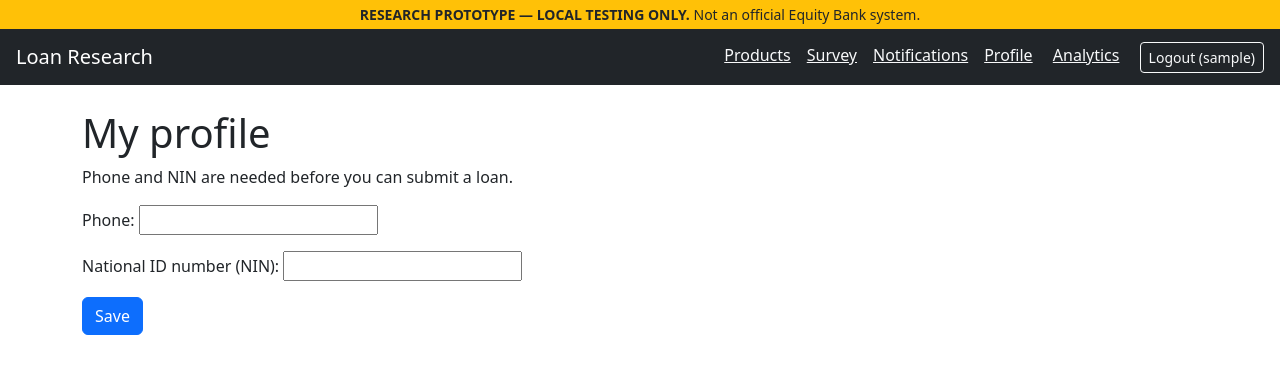
After one commit to Goddy36-A/loan-requisition-system, a Django app: page /profile/ in a window 1280 px wide. The commit adds this page. Shown: the top 374 px of the page. Run offline with Django 5.2, Linux system fonts and the light colour scheme; the visitor is signed in with stand-in values (Sample User, id 1); data comes from the database, SQL or seed files in the repository.

Commit message:
Add documents, profile/affordability, SMS log, repayment schedule, survey CSV

```diff
--- a/config/urls.py
+++ b/config/urls.py
@@ -12,6 +12,12 @@ urlpatterns = [
     path("apply/<int:product_id>/", views.apply, name="apply"),
     path("applications/<int:pk>/", views.detail, name="detail"),
     path("applications/<int:pk>/transition/", views.do_transition, name="transition"),
+    path("applications/<int:pk>/upload/", views.upload, name="upload"),
+    path("documents/<int:doc_id>/", views.download, name="download"),
+    path("documents/<int:doc_id>/review/", views.review_doc, name="review_doc"),
+    path("profile/", views.profile, name="profile"),
+    path("notifications/", views.notifications, name="notifications"),
+    path("analytics/survey.csv", views.survey_csv, name="survey_csv"),
     path("survey/", views.survey, name="survey"),
     path("analytics/", views.analytics, name="analytics"),
 ]
--- a/core/admin.py
+++ b/core/admin.py
@@ -7,3 +7,5 @@ for model in (m.Branch, m.Profile, m.LoanProduct, m.LoanApplication, m.Document,
 class AuditAdmin(admin.ModelAdmin):
     list_display = ("timestamp", "user", "action", "application")
     readonly_fields = [f.name for f in m.AuditLog._meta.fields]
+admin.site.register(m.RepaymentInstallment)
+admin.site.register(m.SmsLog)
--- a/core/management/commands/seed_data.py
+++ b/core/management/commands/seed_data.py
@@ -22,6 +22,8 @@ class Command(BaseCommand):
                 u.set_password(pw)
             if name == "admin": u.is_staff = u.is_superuser = True
             u.save(); Profile.objects.get_or_create(user=u, defaults={"role": role})
+            if name == "customer1":  # fictional demo identity
+                Profile.objects.filter(user=u).update(nin="CM12345678ABCD", phone="+256700000001")
         for b in ["Kampala Main Branch", "Ntinda Branch", "Jinja Branch", "Mbarara Branch", "Entebbe Branch"]:
             Branch.objects.get_or_create(name=b)
         for n, lo, hi, rate, per in PRODUCTS:
--- a/core/templates/core/analytics.html
+++ b/core/templates/core/analytics.html
@@ -1,4 +1,4 @@
 {% extends "core/base.html" %}{% block content %}<h1>Research analytics</h1>
 <p>Applications: {{ total }} &middot; Avg hours submit-to-decision: {{ avg_hours|default:"n/a" }} &middot; Survey respondents: {{ n_responses }}</p>
 <ul>{% for s, n in by_status.items %}<li>{{ s }}: {{ n }}</li>{% endfor %}</ul>
-<h2 class="h5">Survey category means (1-5)</h2><ul>{% for c in cats %}<li>{{ c.question__category }}: {{ c.mean|floatformat:2 }}</li>{% empty %}<li>No responses yet.</li>{% endfor %}</ul>{% endblock %}
+<p><a href="{% url 'survey_csv' %}">Download survey CSV</a></p><h2 class="h5">Survey category means (1-5)</h2><ul>{% for c in cats %}<li>{{ c.question__category }}: {{ c.mean|floatformat:2 }}</li>{% empty %}<li>No responses yet.</li>{% endfor %}</ul>{% endblock %}
--- a/core/templates/core/base.html
+++ b/core/templates/core/base.html
@@ -3,7 +3,7 @@
 <link rel="stylesheet" href="https://cdn.jsdelivr.net/npm/bootstrap@5.3.3/dist/css/bootstrap.min.css"></head><body>
 <div class="bg-warning text-center small py-1" role="note"><strong>RESEARCH PROTOTYPE &mdash; LOCAL TESTING ONLY.</strong> Not an official Equity Bank system.</div>
 <nav class="navbar navbar-dark bg-dark px-3"><a class="navbar-brand" href="{% url 'dashboard' %}">Loan Research</a>
-{% if user.is_authenticated %}<span><a class="text-light me-3" href="{% url 'products' %}">Products</a><a class="text-light me-3" href="{% url 'survey' %}">Survey</a>
+{% if user.is_authenticated %}<span><a class="text-light me-3" href="{% url 'products' %}">Products</a><a class="text-light me-3" href="{% url 'survey' %}">Survey</a><a class="text-light me-3" href="{% url 'notifications' %}">Notifications</a><a class="text-light me-3" href="{% url 'profile' %}">Profile</a>
 <a class="text-light me-3" href="{% url 'analytics' %}">Analytics</a>
 <form method="post" action="{% url 'logout' %}" class="d-inline">{% csrf_token %}<button class="btn btn-sm btn-outline-light">Logout ({{ user.username }})</button></form></span>{% endif %}</nav>
 <main class="container py-4">{% for m in messages %}<div class="alert alert-info" role="alert">{{ m }}</div>{% endfor %}{% block content %}{% endblock %}</main></body></html>
--- /dev/null
+++ b/core/templates/core/notifications.html
@@ -0,0 +1,4 @@
+{% extends "core/base.html" %}{% block content %}<h1>Notifications</h1>
+<form method="post">{% csrf_token %}<button class="btn btn-sm btn-secondary">Mark all read</button></form>
+<ul class="mt-3">{% for n in notes %}<li>{% if not n.is_read %}<strong>NEW</strong> {% endif %}{{ n.created_at }} &ndash; <strong>{{ n.title }}</strong>: {{ n.message }}</li>{% empty %}<li>None.</li>{% endfor %}</ul>
+<h2 class="h5">Simulated SMS log</h2><ul>{% for s in sms %}<li>{{ s.created_at }} to {{ s.phone|default:"(no phone)" }}: {{ s.text }}</li>{% empty %}<li>None.</li>{% endfor %}</ul>{% endblock %}
--- /dev/null
+++ b/core/templates/core/profile.html
@@ -0,0 +1,2 @@
+{% extends "core/base.html" %}{% block content %}<h1>My profile</h1><p>Phone and NIN are needed before you can submit a loan.</p>
+<form method="post">{% csrf_token %}{{ form.as_p }}<button class="btn btn-primary">Save</button></form>{% endblock %}
--- a/core/views.py
+++ b/core/views.py
@@ -22,7 +22,7 @@ class AppForm(forms.ModelForm):
     class Meta:
         model = LoanApplication
         fields = ["branch", "amount_requested", "purpose", "repayment_period", "employment_status",
-                  "employer_name", "monthly_income", "monthly_expenses", "existing_debt"]
+                  "employer_name", "monthly_income", "monthly_expenses", "existing_debt", "guarantor_name", "guarantor_phone"]
 
 @login_required
 def dashboard(request):
@@ -68,7 +68,9 @@ def _visible(user, pk):
 def detail(request, pk):
     app, role = _visible(request.user, pk)
     trail = app.auditlog_set.select_related("user") if role != Role.CUSTOMER else []
-    return render(request, "core/detail.html", {"app": app, "role": role, "trail": trail,
+    return render(request, "core/detail.html", {"app": app, "role": role, "trail": trail, "aff": services.affordability(app), "docs": app.documents.all(),
+        "sched": app.schedule.all(), "doc_types": DOC_TYPES, "can_review": role == Role.LOAN_OFFICER,
+        "can_upload": role == Role.CUSTOMER and app.status in (Status.DRAFT, Status.INFORMATION_REQUIRED),
         "next": sorted(services.ALLOWED.get(app.status, set()) & {t for t, rs in services.ROLES_FOR.items() if role in rs}),
         "assessments": app.assessments.all() if role != Role.CUSTOMER else []})
 
@@ -80,7 +82,7 @@ def do_transition(request, pk):
     try:
         if to == Status.MANAGER_REVIEW and role == Role.CREDIT_OFFICER:
             Assessment.objects.create(application=app, assessor=request.user, risk_level=request.POST.get("risk", "MEDIUM"),
-                recommendation=request.POST.get("recommendation", "REQUIRE_MORE_INFORMATION"), notes=request.POST.get("note", ""))
+                recommendation=request.POST.get("recommendation", "REQUIRE_MORE_INFORMATION"), credit_history=request.POST.get("credit_history", "NONE"), notes=request.POST.get("note", ""))
         services.transition(app, to, request.user, request.POST.get("note", "").strip())
     except ValidationError as e: messages.error(request, "; ".join(e.messages))
     return redirect("detail", pk)
@@ -107,3 +109,73 @@ def analytics(request):
            "avg_hours": round(statistics.mean(hrs), 2) if hrs else None, "cats": cats,
            "n_responses": SurveyAnswer.objects.values("respondent").distinct().count()}
     return render(request, "core/analytics.html", ctx)
+
+import csv, os, uuid
+from django.http import FileResponse, HttpResponse
+DOC_TYPES = ["National ID", "Payslip", "Employment Letter", "Bank Statement", "Passport Photo", "Supporting Document"]
+MAGIC = {".pdf": b"%PDF", ".png": b"\x89PNG", ".jpg": b"\xff\xd8", ".jpeg": b"\xff\xd8"}
+
+@login_required
+@require_POST
+def upload(request, pk):
+    app, role = _visible(request.user, pk)
+    if role != Role.CUSTOMER or app.status not in (Status.DRAFT, Status.INFORMATION_REQUIRED): raise PermissionDenied
+    f, dtype = request.FILES.get("file"), request.POST.get("doc_type")
+    ext = os.path.splitext(f.name)[1].lower() if f else ""
+    if not f or dtype not in DOC_TYPES: messages.error(request, "Choose a document type and file.")
+    elif ext not in MAGIC or f.size > 5 * 1024 * 1024 or not f.read(4).startswith(MAGIC[ext]):
+        messages.error(request, "Only genuine PDF/JPG/PNG files up to 5 MB are accepted.")
+    else:
+        f.seek(0); f.name = uuid.uuid4().hex + ext  # never trust the client filename
+        Document.objects.create(application=app, doc_type=dtype, file=f)
+        services.audit(request.user, "Document uploaded", app, dtype)
+    return redirect("detail", pk)
+
+@login_required
+def download(request, doc_id):
+    doc = get_object_or_404(Document, pk=doc_id)
+    _visible(request.user, doc.application_id)  # owner or staff only
+    return FileResponse(doc.file.open("rb"), as_attachment=True, filename=doc.doc_type.replace(" ", "_") + os.path.splitext(doc.file.name)[1])
+
+@login_required
+@require_POST
+def review_doc(request, doc_id):
+    doc = get_object_or_404(Document, pk=doc_id)
+    if services.role_of(request.user) != Role.LOAN_OFFICER: raise PermissionDenied
+    st = request.POST.get("status")
+    if st in ("VERIFIED", "REJECTED"):
+        doc.status, doc.reviewer, doc.comments = st, request.user, request.POST.get("comments", "")
+        doc.save(); services.audit(request.user, f"Document {st.lower()}", doc.application, doc.doc_type)
+        if st == "REJECTED":
+            Notification.objects.create(recipient=doc.application.customer, title="Document rejected",
+                notification_type="DOC_REJECTED", message=f"{doc.application.application_number}: {doc.doc_type} - {doc.comments}")
+    return redirect("detail", doc.application_id)
+
+class ProfileForm(forms.ModelForm):
+    class Meta: model = Profile; fields = ["phone", "nin"]
+    def clean_nin(self):
+        n = self.cleaned_data["nin"].strip().upper()
+        if n and (len(n) != 14 or not n.isalnum()): raise forms.ValidationError("NIN must be 14 letters/digits.")
+        return n
+
+@login_required
+def profile(request):
+    p, _ = Profile.objects.get_or_create(user=request.user)
+    form = ProfileForm(request.POST or None, instance=p)
+    if form.is_valid(): form.save(); messages.success(request, "Profile saved."); return redirect("profile")
+    return render(request, "core/profile.html", {"form": form})
+
+@login_required
+def notifications(request):
+    if request.method == "POST": request.user.notifications.update(is_read=True); return redirect("notifications")
+    return render(request, "core/notifications.html", {"notes": request.user.notifications.order_by("-created_at")[:50],
+        "sms": request.user.sms_log.order_by("-created_at")[:50]})
+
+@login_required
+def survey_csv(request):
+    if services.role_of(request.user) not in (Role.RESEARCH_ANALYST, Role.SYSTEM_ADMIN): raise PermissionDenied
+    resp = HttpResponse(content_type="text/csv"); resp["Content-Disposition"] = "attachment; filename=survey_responses.csv"
+    w = csv.writer(resp); w.writerow(["respondent_code", "category", "question", "score", "date"])
+    for a in SurveyAnswer.objects.select_related("question").order_by("respondent_id", "question_id"):
+        w.writerow([f"R{a.respondent_id}", a.question.category, a.question.text, a.score, a.created_at.date()])
+    return resp
```
Also changed, not shown: core/models.py (+17 -1 lines), core/services.py (+33 -0 lines), core/templates/core/detail.html (+13 -1 lines), tests/test_features.py (added, +32 -0 lines), core/migrations/0002_assessment_credit_history_and_more.py (added).
